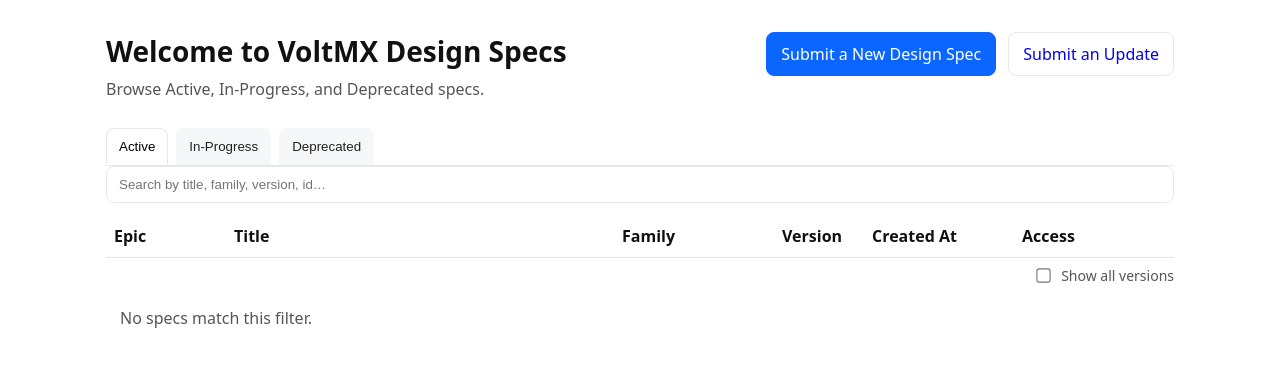
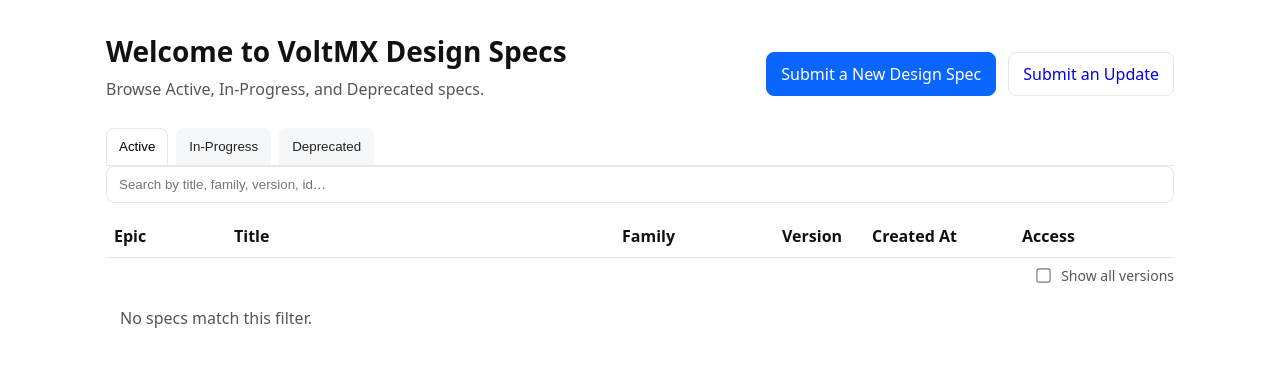
Before and after one commit to pranavwani/design-spec-v3, a Jekyll site: the page built from index.html, in a window 1280 px wide. Shown: the top 367 px of the page. Built offline with Jekyll 4.4.1, drawn with Linux system fonts in a browser that asks for light colours.

Commit message:
fix .actions alignment

```diff
--- a/assets/style.css
+++ b/assets/style.css
@@ -197,11 +197,12 @@
   display:flex;
   gap:12px;
   margin:0;            /* override previous 12px 0 24px */
+  align-self: center;
 }
 
 /* Mobile: stack buttons under title nicely */
 @media (max-width:700px){
   .hero-top{ flex-direction:column; align-items:stretch; }
-  .hero .actions{ flex-wrap:wrap; }
+  .hero .actions{ flex-wrap:wrap; align-self: stretch; }
   .hero .actions .btn{ flex:1; text-align:center; }
 }
```
